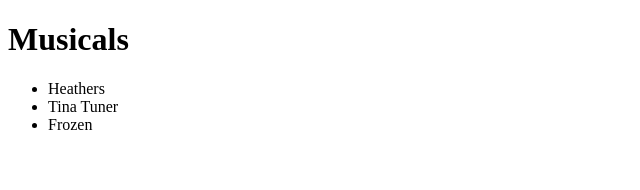
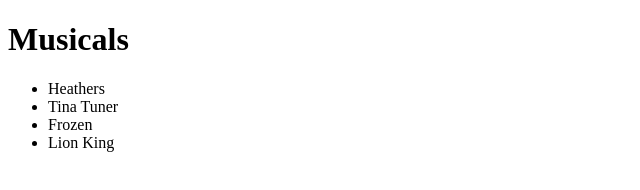
Before and after one commit to TechGirlO29/first_git_guthrie_SO, a plain HTML site: page index.html in a window 1280 px wide. Shown: the full height of the page, 0-640 px from the left. Drawn offline with Linux system fonts and the light colour scheme.

Commit message:
index.html added a musical to list

```diff
--- a/index.html
+++ b/index.html
@@ -11,6 +11,7 @@
         <li>Heathers</li>
         <li>Tina Tuner</li>
         <li>Frozen</li>
+        <li>Lion King</li>
     </ul>
 </body>
 </html>
```
